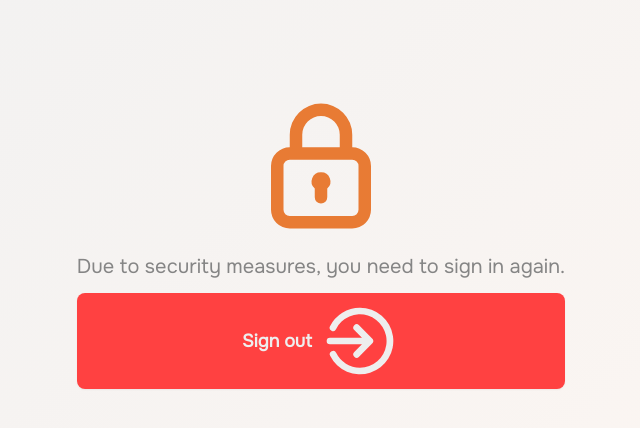
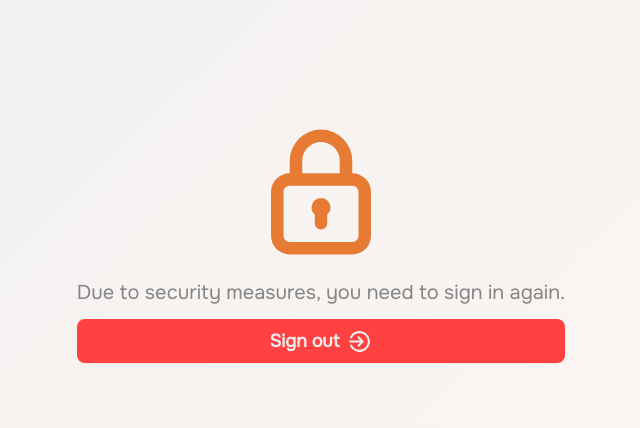
Before and after one commit to ikeawesom/social40, a Next.js app: page / in a window 1280 px wide. Shown: the top 428 px of the page, without its empty margins (319-959 px from the left). Built offline with nearby package versions, Linux system fonts and the light colour scheme; no server answers.

Commit message:
removed params

```diff
--- a/src/components/screens/SignInAgainScreen.tsx
+++ b/src/components/screens/SignInAgainScreen.tsx
@@ -14,7 +14,7 @@ export default function SignInAgainScreen() {
         <p className="text-center text-custom-grey-text text-xl">
           Due to security measures, you need to sign in again.
         </p>
-        <SignoutButton width={80} height={80} />
+        <SignoutButton />
       </div>
     </div>
   );
```
